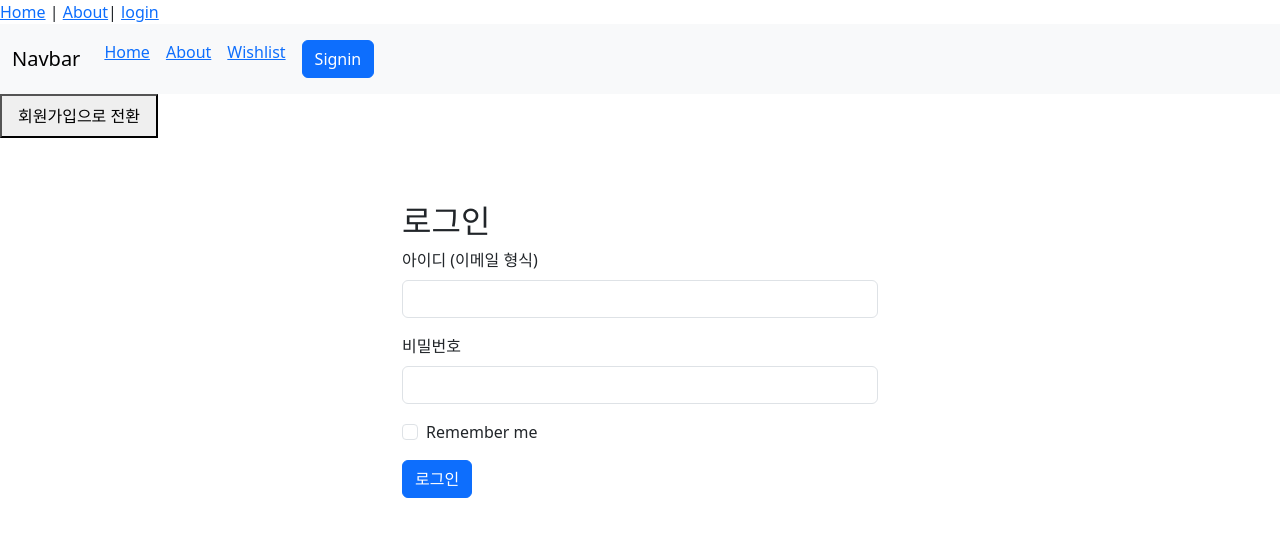
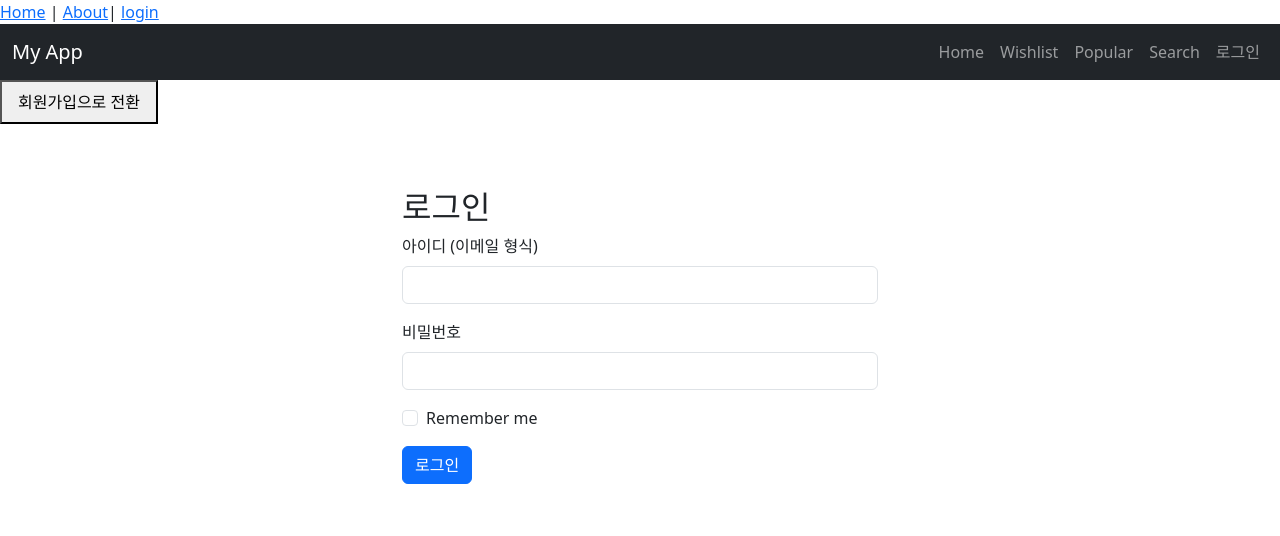
Before and after one commit to WuBong/web_task2, a Vue app: page /signin in a window 1280 px wide. Shown: the top 536 px of the page. Built offline with nearby package versions, Linux system fonts and the light colour scheme.

Commit message:
nav 제작
로그인시 nav바가 새로고침 되어야지만 로그아웃 버튼이 되는 버그가 있다.

```diff
--- a/src/components/LoginForm.vue
+++ b/src/components/LoginForm.vue
@@ -122,9 +122,11 @@
           } else {
             localStorage.removeItem("rememberedUser");
           }
+            // 페이지 새로고침
+        this.$router.push("/");
+          this.showToastMessage("로그인 성공!");
 
-          this.showToastMessage("로그인 성공!");
-          this.$router.push("/");
+
         } else {
           this.showToastMessage("아이디 또는 비밀번호가 일치하지 않습니다.");
         }
--- a/src/components/Navbar.vue
+++ b/src/components/Navbar.vue
@@ -1,28 +1,37 @@
 <template>
-<nav class="navbar navbar-expand-lg bg-body-tertiary">
+    <nav class="navbar navbar-expand-lg navbar-dark bg-dark">
       <div class="container-fluid">
-      <a class="navbar-brand" href="/">Navbar</a>
-      <button class="navbar-toggler" type="button" data-bs-toggle="collapse" data-bs-target="#navbarSupportedContent" aria-controls="navbarSupportedContent" aria-expanded="false" aria-label="Toggle navigation">
+        <router-link to="/" class="navbar-brand">My App</router-link>
+        <button class="navbar-toggler" type="button" data-bs-toggle="collapse" data-bs-target="#navbarNav" aria-controls="navbarNav" aria-expanded="false" aria-label="Toggle navigation">
           <span class="navbar-toggler-icon"></span>
         </button>
-
-      <div class="collapse navbar-collapse" id="navbarSupportedContent">
-        <ul class="navbar-nav me-auto mb-2 mb-lg-0">
+        <div class="collapse navbar-collapse" id="navbarNav">
+          <ul class="navbar-nav ms-auto">
+            <!-- Home Button -->
             <li class="nav-item">
-            <a class="nav-link active" aria-current="page"><router-link to="/">Home</router-link></a>
+              <router-link to="/" class="nav-link">Home</router-link>
             </li>
+            <!-- Wishlist Button -->
             <li class="nav-item">
-            <a class="nav-link"><router-link to="/about">About</router-link></a>
+              <router-link to="/wishlist" class="nav-link">Wishlist</router-link>
             </li>
 
             <li class="nav-item">
-            <a class="nav-link"><router-link to="/wishlist">Wishlist</router-link></a>
+              <router-link to="/popular" class="nav-link">Popular</router-link>
             </li>
 
             <li class="nav-item">
-            <a class="nav-link" href="/signin"><button type="button" class="btn btn-primary">Signin</button></a>
+              <router-link to="/search" class="nav-link">Search</router-link>
             </li>
 
+            <!-- Logout Button -->
+            <li class="nav-item" v-if="isLoggedIn">
+              <button class="nav-link btn btn-link" @click="handleLogout">로그아웃</button>
+            </li>
+            <!-- Login Button -->
+            <li class="nav-item" v-else>
+              <router-link to="/signin" class="nav-link">로그인</router-link>
+            </li>
           </ul>
         </div>
       </div>
@@ -30,7 +39,46 @@
   </template>
 
   <script>
-  export default{
-    name: "Navbar",
+  export default {
+    data() {
+      return {
+        isLoggedIn: false,
+      };
+    },
+    created() {
+      this.checkLoginStatus();
+    },
+    methods: {
+      checkLoginStatus() {
+        const user = JSON.parse(localStorage.getItem("user"));
+        const rememberedUser = JSON.parse(localStorage.getItem("rememberedUser"));
+
+        // Check if a user is logged in
+        if (user && user.isLoggedIn) {
+          this.isLoggedIn = true;
+        } else if (rememberedUser && rememberedUser.rememberMe) {
+          // Automatically log in if "remember me" is true
+          this.isLoggedIn = true;
+        }
+      },
+      handleLogout() {
+        // Keep the user object but update the isLoggedIn flag to false
+        const user = JSON.parse(localStorage.getItem("user"));
+        if (user) {
+          user.isLoggedIn = false;
+          localStorage.setItem("user", JSON.stringify(user));
+        }
+
+        // Remove remembered user from localStorage
+        localStorage.removeItem("rememberedUser");
+
+        this.isLoggedIn = false;
+        this.$router.push("/signin");  // Redirect to the login page
+      },
+    },
   };
   </script>
+
+  <style scoped>
+  /* You can add additional styling for the navbar if needed */
+  </style>
--- a/src/router/index.js
+++ b/src/router/index.js
@@ -21,7 +21,7 @@ const routes = [
     name: 'signin',
     component: function () {
       return import(/* webpackChunkName: "about" */ '../views/SignIn.vue')
-    }
+    },
   },
 
   {
@@ -46,7 +46,8 @@ router.beforeEach((to, from, next) => {
   if (to.matched.some((record) => record.meta.requiresAuth) && !isLoggedIn) {
     // 로그인이 필요하고, 로그인되어 있지 않다면 /signin으로 이동
     next({ path: '/signin' });
-  } else {
+  }
+  else {
     // 그 외의 경우는 정상적으로 이동
     next();
   }
--- a/src/views/HomeView.vue
+++ b/src/views/HomeView.vue
@@ -11,7 +11,7 @@
 export default {
   name: 'HomeView',
   components: {
+  }
 
-  }
 }
 </script>
```
Lines whose indentation alone changed are shown as unchanged.
